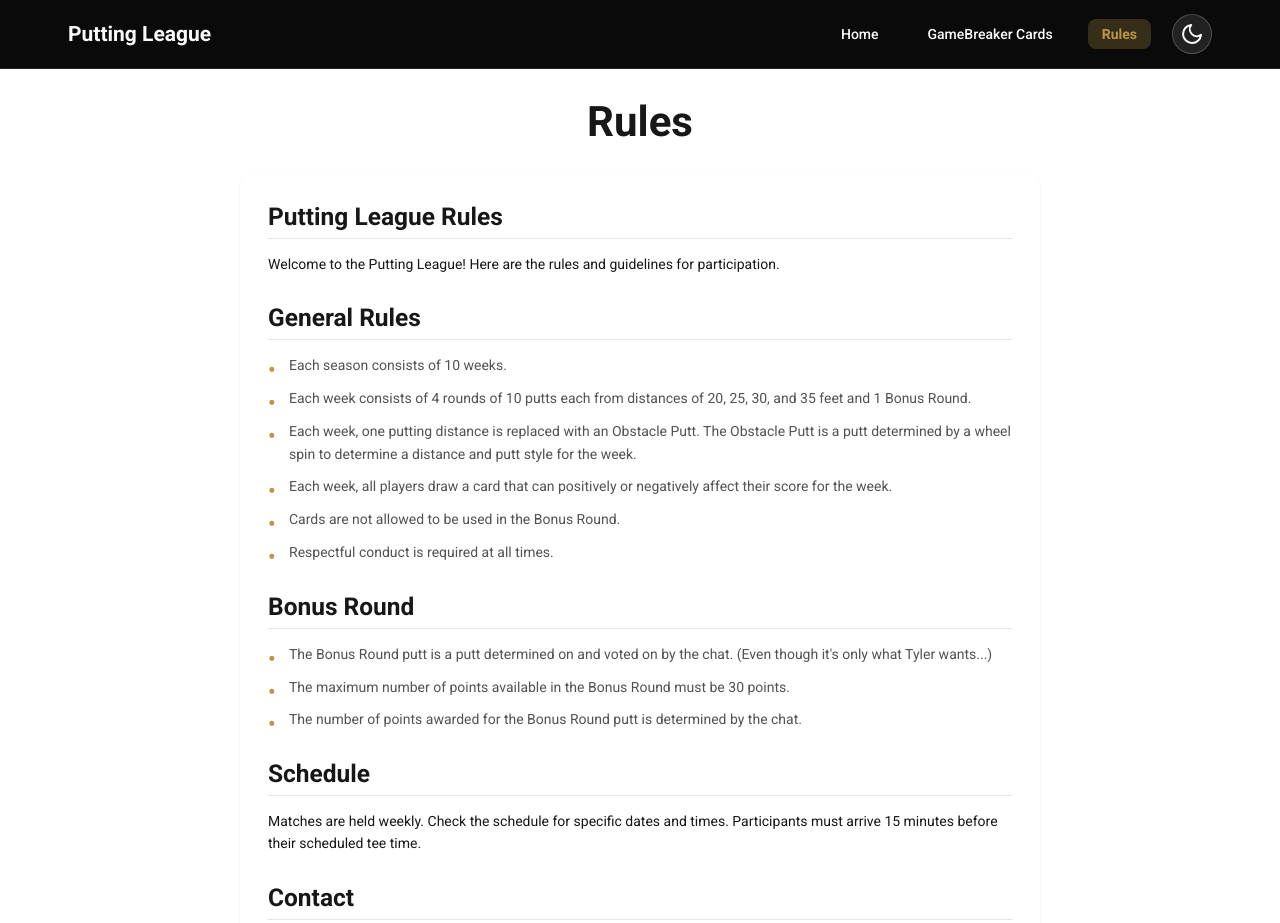
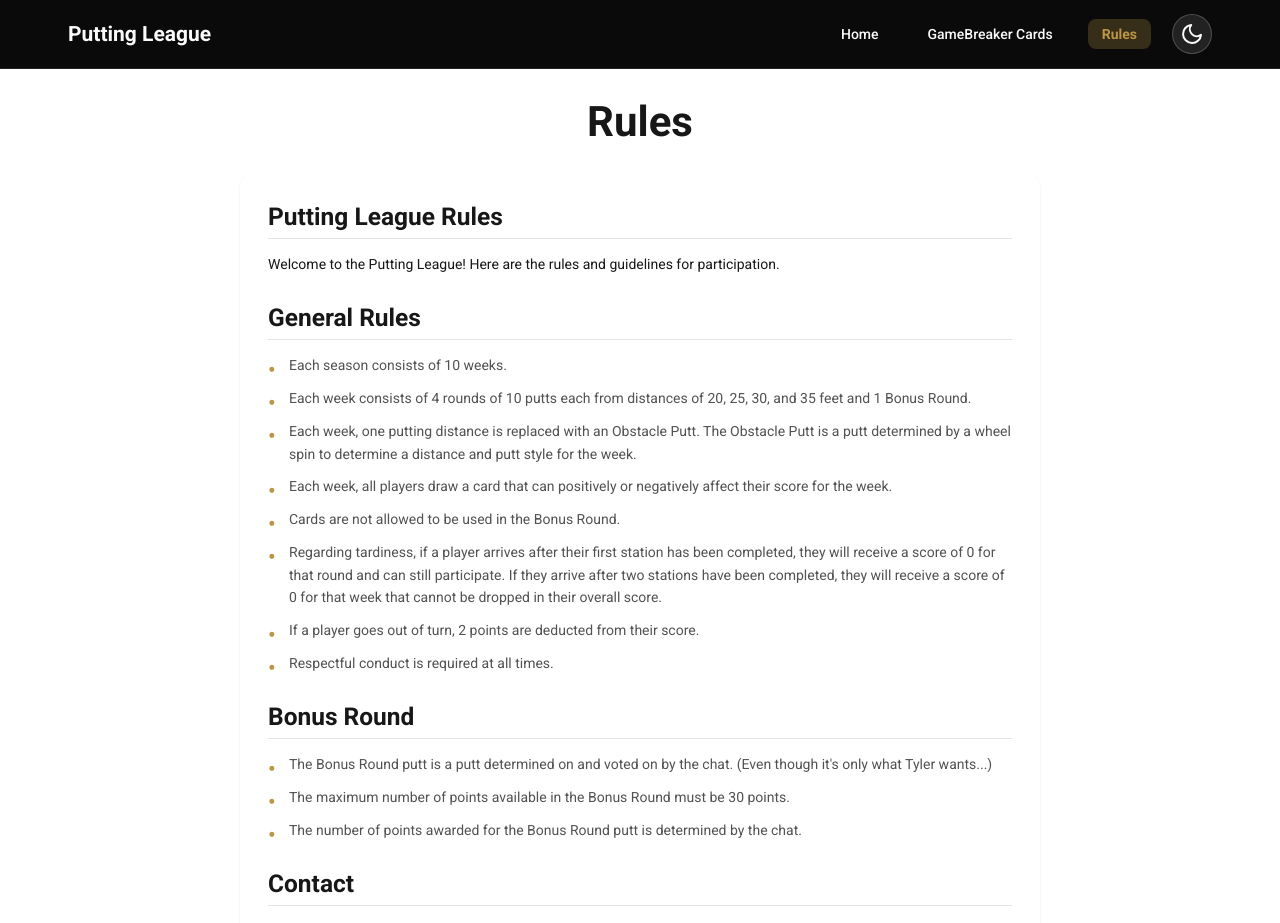
Before and after one commit to jstnhbbs/puttingleague, a Next.js app: page /rules in a window 1280 px wide. Shown: the top 923 px of the page. Built offline with nearby package versions, Linux system fonts and the light colour scheme; no server answers.

Commit message:
new rules

```diff
--- a/app/rules/page.tsx
+++ b/app/rules/page.tsx
@@ -22,6 +22,8 @@ export default function RulesPage() {
               <li>Each week, one putting distance is replaced with an Obstacle Putt. The Obstacle Putt is a putt determined by a wheel spin to determine a distance and putt style for the week.</li>
               <li>Each week, all players draw a card that can positively or negatively affect their score for the week.</li>
               <li>Cards are not allowed to be used in the Bonus Round.</li>
+              <li>Regarding tardiness, if a player arrives after their first station has been completed, they will receive a score of 0 for that round and can still participate. If they arrive after two stations have been completed, they will receive a score of 0 for that week that cannot be dropped in their overall score.</li>
+              <li>If a player goes out of turn, 2 points are deducted from their score.</li>
               <li>Respectful conduct is required at all times.</li>
             </ul>
           </section>
@@ -35,14 +37,14 @@ export default function RulesPage() {
             </ul>
           </section>
 
-          <section className={styles.section}>
+          {/* <section className={styles.section}>
             <h2 className={styles.sectionTitle}>Schedule</h2>
             <p className={styles.text}>
               Matches are held weekly. Check the schedule for specific dates and
               times. Participants must arrive 15 minutes before their scheduled
               tee time.
             </p>
-          </section>
+          </section> */}
 
           <section className={styles.section}>
             <h2 className={styles.sectionTitle}>Contact</h2>
```
